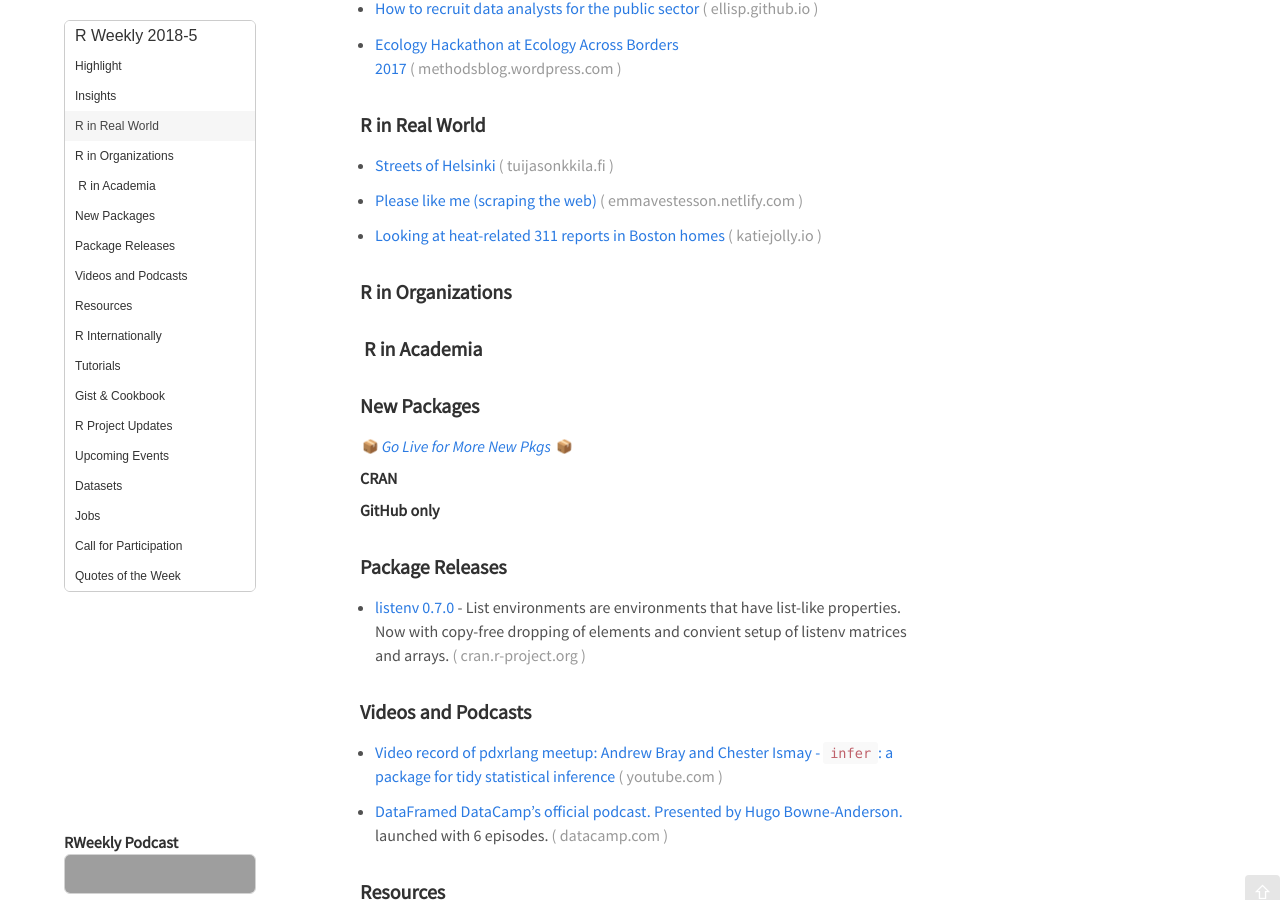
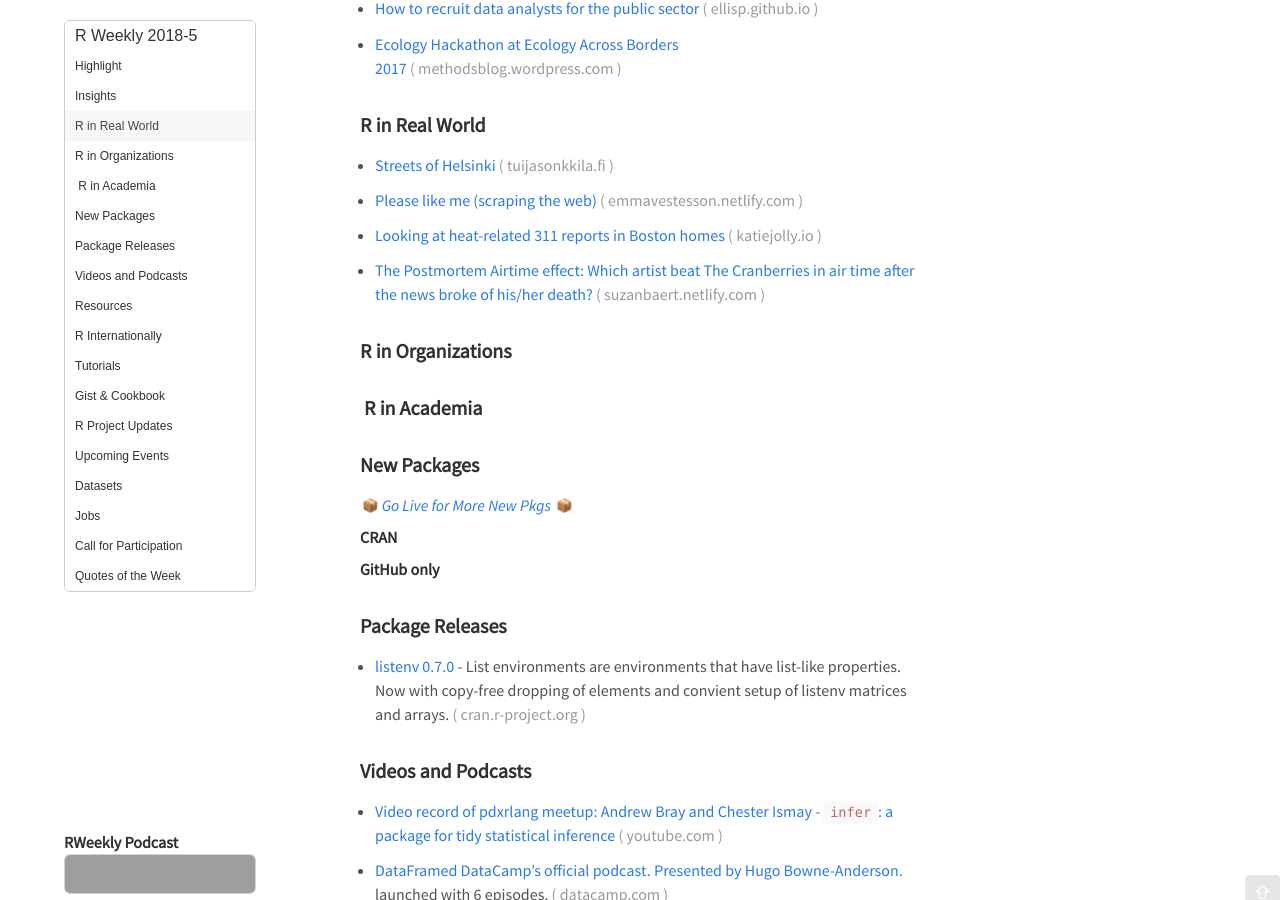
Before and after one commit to rweekly/rweekly.org, a Jekyll site: the page built from draft.md, in a window 1280 px wide and 900 px high, scrolled down 392 px. Built offline with Jekyll 4.4.1, drawn with Linux system fonts in a browser that asks for light colours; emoji names are drawn with the system emoji font; comment, search, counter and statistics services are not loaded; grey boxes are pictures that could not be loaded.

Commit message:
added blog post
apologies if this is twice - i thought i submitted but i couldn't find any trace of it in your or mine open pull requests

```diff
--- a/draft.md
+++ b/draft.md
@@ -28,6 +28,8 @@ Release Date: 2018-1-29
 + [Please like me (scraping the web)](https://emmavestesson.netlify.com/2018/01/please-like-me/)
 
 + [Looking at heat-related 311 reports in Boston homes](http://katiejolly.io/blog/2018-01-22/heat-reports-boston)
+
++ [The Postmortem Airtime effect: Which artist beat The Cranberries in air time after the news broke of his/her death?](https://suzanbaert.netlify.com/2018/01/postmortemplaylist/)
 
 ###  R in Organizations
 
```
